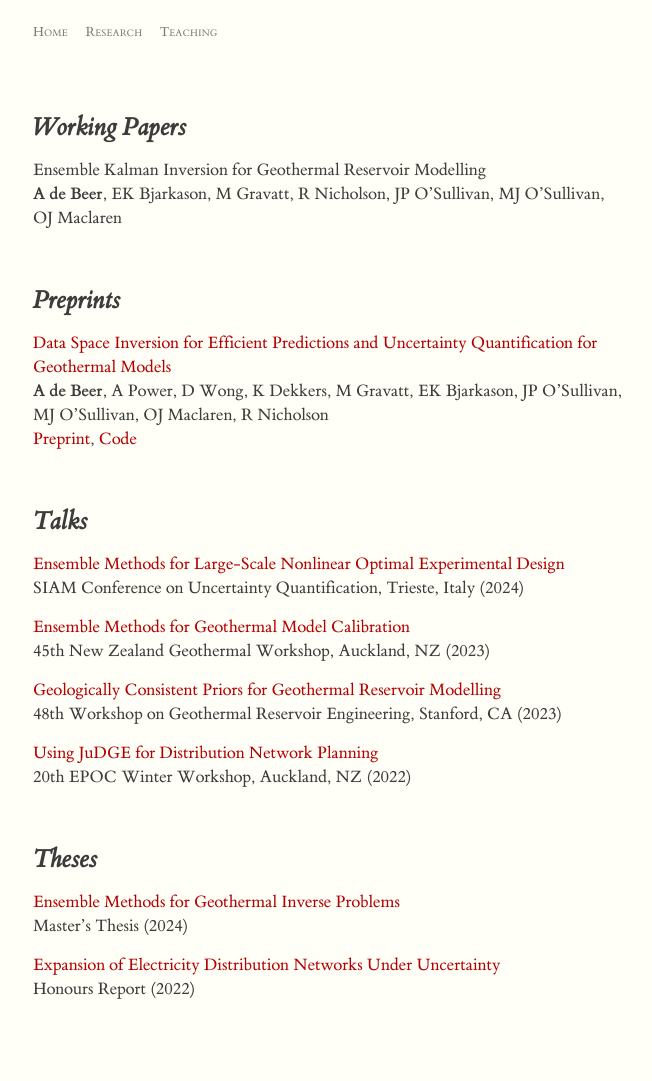
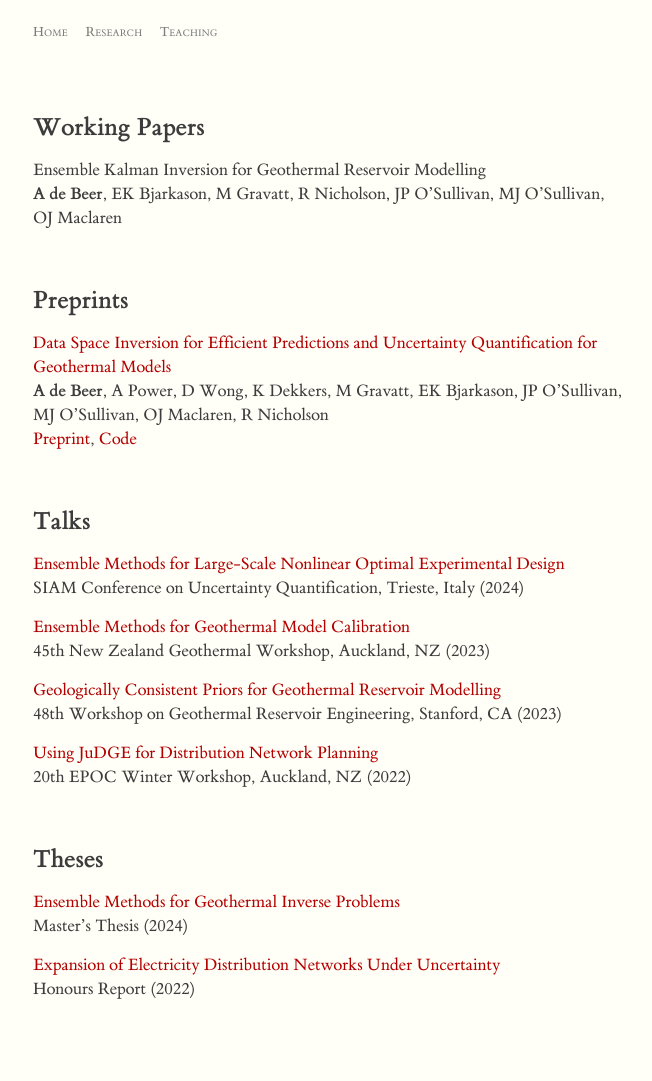
Before and after one commit to alexgdebeer/alexgdebeer.github.io, a Jekyll site: the page built from research.markdown, in a window 1280 px wide. Shown: the whole page, without its empty margins (282-934 px from the left). Built offline with Jekyll 4.4.1, drawn with Linux system fonts in a browser that asks for light colours.

Commit message:
Remove italics

```diff
--- a/research.markdown
+++ b/research.markdown
@@ -3,14 +3,14 @@ layout: page
 title: Research
 ---
 
-## *Working Papers*
+## Working Papers
 
 Ensemble Kalman Inversion for Geothermal Reservoir Modelling \
 **A&nbsp;de&nbsp;Beer**, EK&nbsp;Bjarkason, M&nbsp;Gravatt, R&nbsp;Nicholson, JP&nbsp;O'Sullivan, MJ&nbsp;O'Sullivan, OJ&nbsp;Maclaren
 
 <br>
 
-## *Preprints*
+## Preprints
 
 [Data Space Inversion for Efficient Predictions and Uncertainty Quantification for Geothermal Models](https://arxiv.org/abs/2407.15401) \
 **A&nbsp;de&nbsp;Beer**, A&nbsp;Power, D&nbsp;Wong, K&nbsp;Dekkers, M&nbsp;Gravatt, EK&nbsp;Bjarkason, JP&nbsp;O'Sullivan, MJ&nbsp;O'Sullivan, OJ&nbsp;Maclaren, R&nbsp;Nicholson \
@@ -19,7 +19,7 @@ Ensemble Kalman Inversion for Geothermal Reservoir Modelling \
 
 <br>
 
-## *Talks*
+## Talks
 
 [Ensemble Methods for Large-Scale Nonlinear Optimal Experimental Design](https://alexgdebeer.github.io/assets/talks/uq24.pdf) \
 SIAM Conference on Uncertainty Quantification, Trieste, Italy (2024)
@@ -35,7 +35,7 @@ SIAM Conference on Uncertainty Quantification, Trieste, Italy (2024)
 
 <br>
 
-## *Theses*
+## Theses
 
 [Ensemble Methods for Geothermal Inverse Problems](https://hdl.handle.net/2292/68150) \
 Master's Thesis (2024)
--- a/teaching.markdown
+++ b/teaching.markdown
@@ -3,7 +3,7 @@ layout: page
 title: Teaching
 ---
 
-## *The University of Auckland*
+## The University of Auckland
 
 Lab tutor for the following courses:
 
```
